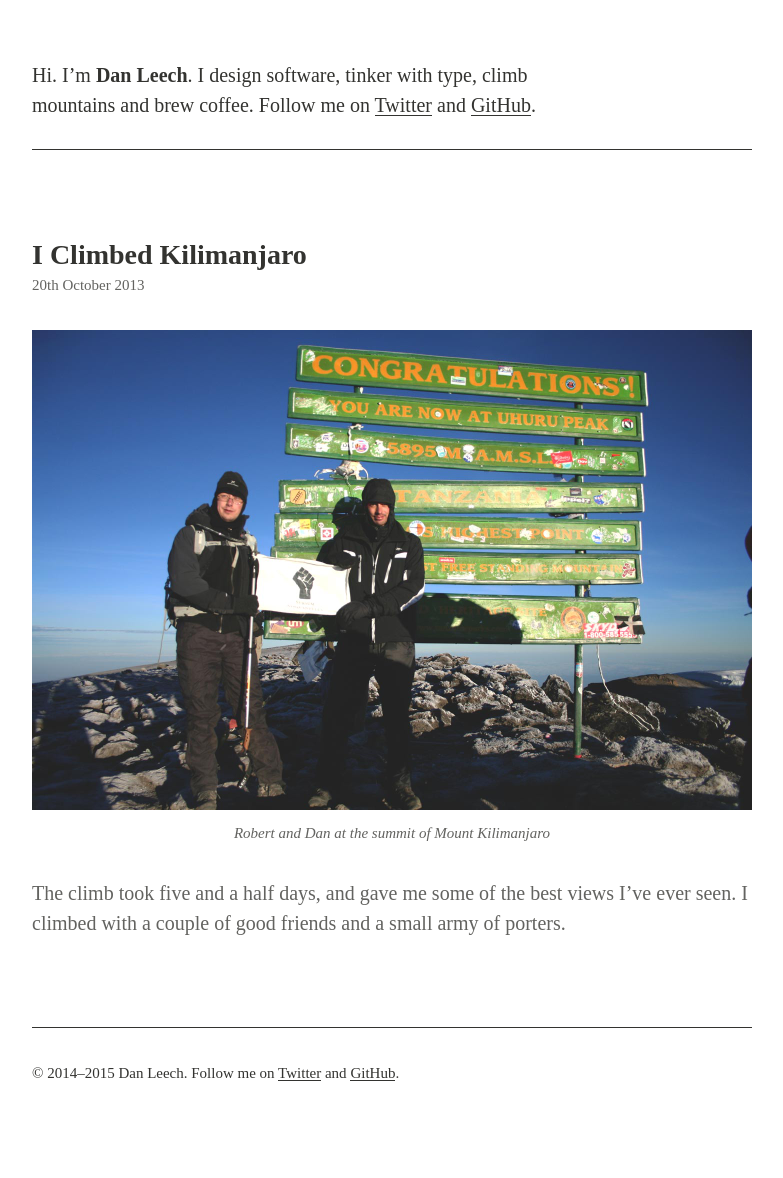
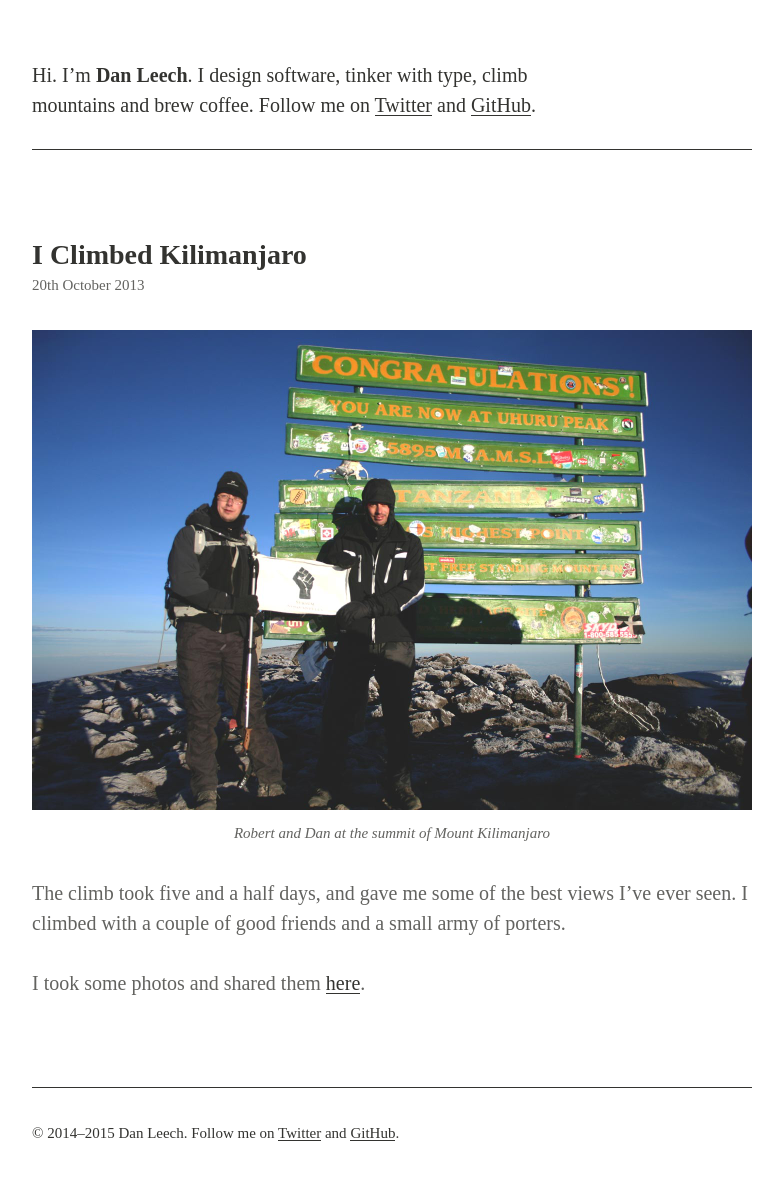
Before and after one commit to danleech/danleech.com, a Jekyll site: the page built from _posts/2013-10-20-i-climbed-kilimanjaro.md, in a window 1280 px wide. Shown: the whole page, without its empty margins (248-1031 px from the left). Built offline with Jekyll 4.4.1, drawn with Linux system fonts in a browser that asks for light colours; some web fonts are replaced; Markdown is read by kramdown in place of the engine named in the settings; before the commit the page ends 1118 px from its top, so only the background shows below that.

Commit message:
Added link to photos

```diff
--- a/_posts/2013-10-20-i-climbed-kilimanjaro.md
+++ b/_posts/2013-10-20-i-climbed-kilimanjaro.md
@@ -10,3 +10,5 @@ layout: post
 </figure>
 
 The climb took five and a half days, and gave me some of the best views I’ve ever seen. I climbed with a couple of good friends and a small army of porters.
+
+I took some photos and shared them [here](http://danleech.com/links/kilimanjaro).
```
